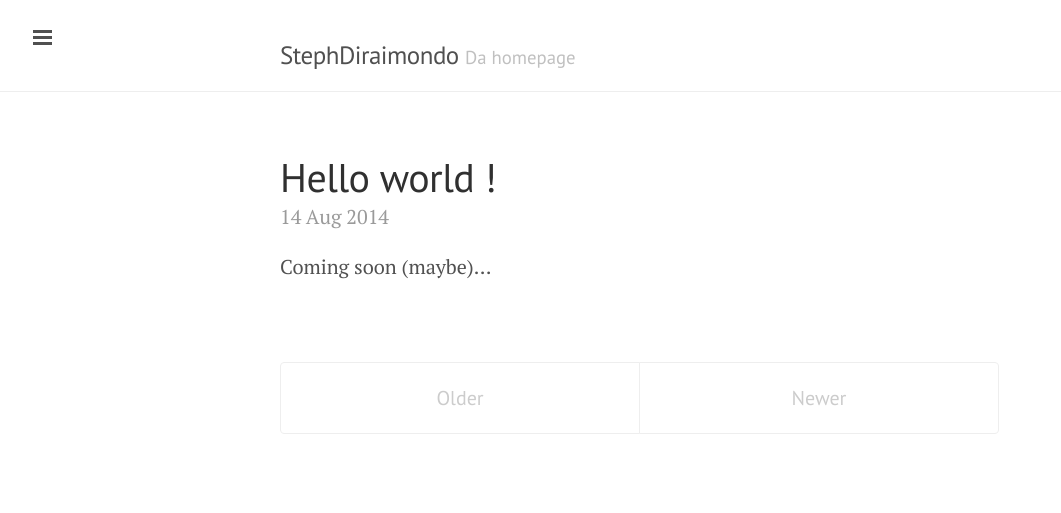
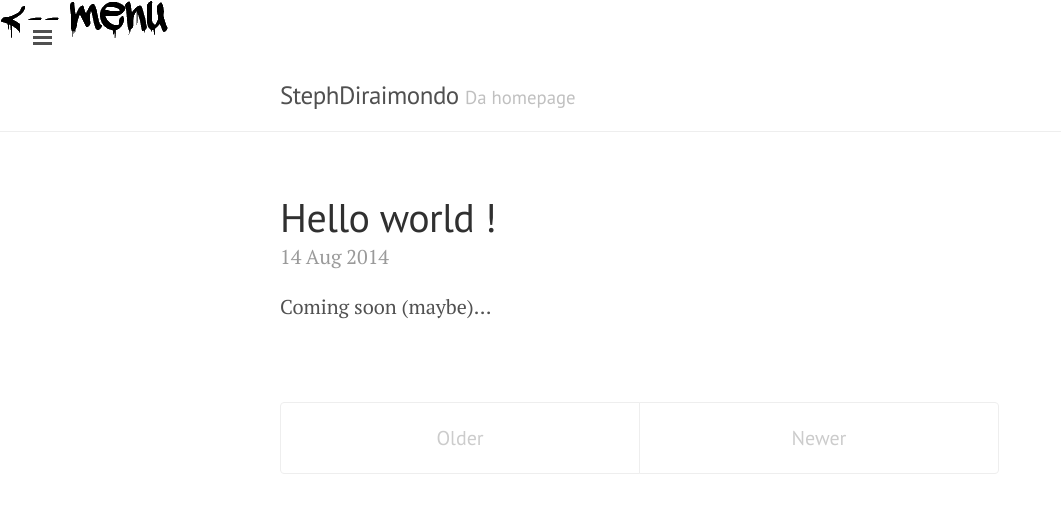
Before and after one commit to StephDiRaimondo/StephDiRaimondo.github.io, a Jekyll site: the page built from index.html, in a window 1280 px wide. Shown: the top 513 px of the page, without its empty margins (0-1061 px from the left). Built offline with Jekyll 4.4.1, drawn with Linux system fonts in a browser that asks for light colours; Markdown is read by kramdown in place of the engine named in the settings; the list of posts is cut into pages by our own code.

Commit message:
The good one ?!

```diff
--- a/_includes/sidebar.html
+++ b/_includes/sidebar.html
@@ -1,6 +1,6 @@
 <!-- Target for toggling the sidebar `.sidebar-checkbox` is for regular
      styles, `#sidebar-checkbox` for behavior. -->
-<img src="{{ menu_label }}" />
+<img src="{{ site.menu_label }}" />
 <input type="checkbox" class="sidebar-checkbox" id="sidebar-checkbox">
 
 <!-- Toggleable sidebar -->
@@ -27,7 +27,7 @@
     {% endfor %}
 
     <!-- <a class="sidebar-nav-item" href="{{ site.github.repo }}/archive/v{{ site.version }}.zip">Download</a> -->
-    <a class="sidebar-nav-item" href="{{ site.github.repo }}"><img src="{{ github_logo }}" /></a>
+    <a class="sidebar-nav-item" href="{{ site.github.repo }}"><img src="{{ site.github_logo }}" /></a>
     <!-- <span class="sidebar-nav-item">Currently v{{ site.version }}</span> -->
   </nav>
 
```
